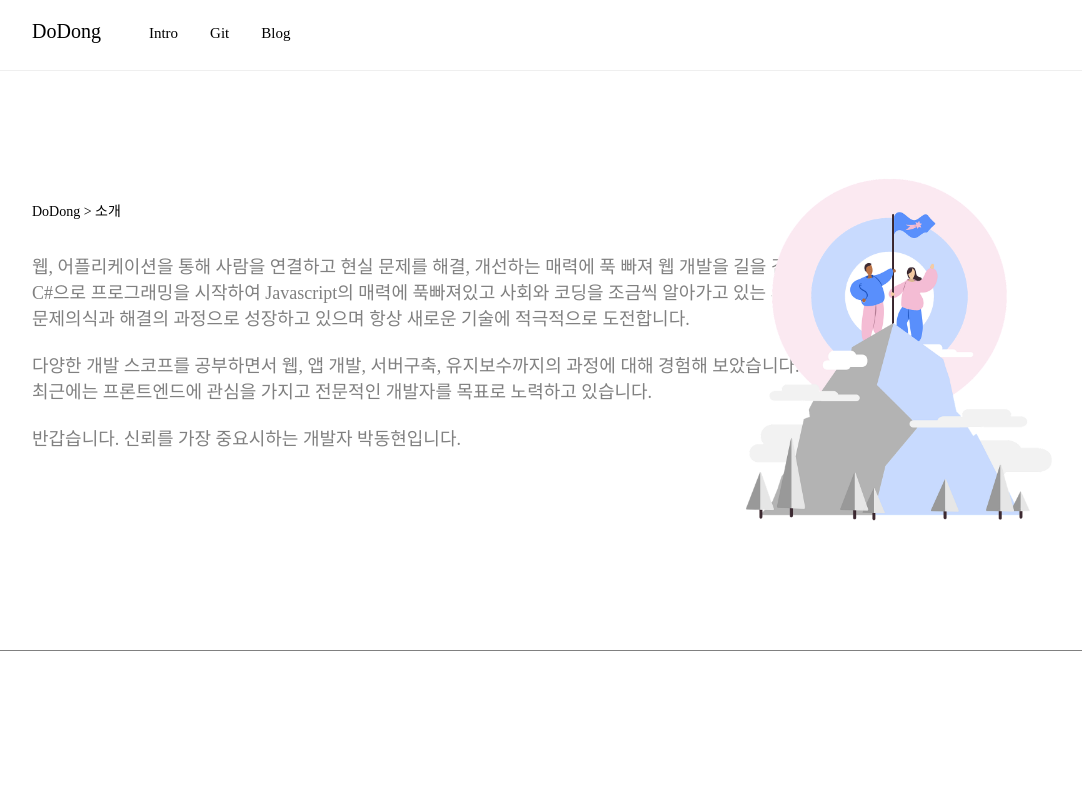
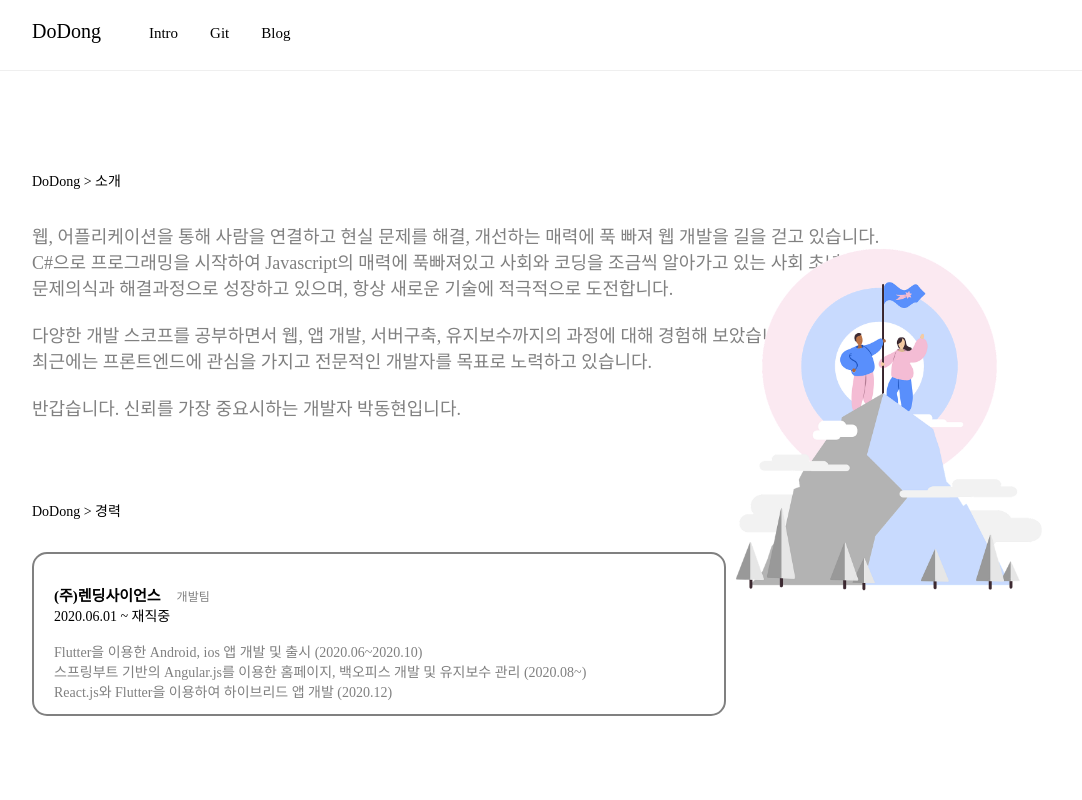
Before and after one commit to qkrdkwl9090/dodong_web, a React (Create React App) app: page /Intro in a window 1280 px wide. Shown: the top 800 px of the page, without its empty margins (96-1178 px from the left). Built offline with nearby package versions, Linux system fonts and the light colour scheme.

Commit message:
add intro1

```diff
--- a/src/Pages/Intro.js
+++ b/src/Pages/Intro.js
@@ -10,12 +10,24 @@ function Intro(){
                 <p className="myIntroContent">
                     웹, 어플리케이션을 통해 사람을 연결하고 현실 문제를 해결, 개선하는 매력에 푹 빠져 웹 개발을 길을 걷고 있습니다.<br></br>
                     C#으로 프로그래밍을 시작하여 Javascript의 매력에 푹빠져있고 사회와 코딩을 조금씩 알아가고 있는 사회 초년생입니다.<br></br>
-                문제의식과 해결의 과정으로 성장하고 있으며 항상 새로운 기술에 적극적으로 도전합니다.<br></br><br></br>
+                    문제의식과 해결과정으로 성장하고 있으며, 항상 새로운 기술에 적극적으로 도전합니다.<br></br><br></br>
                     다양한 개발 스코프를 공부하면서 웹, 앱 개발, 서버구축, 유지보수까지의 과정에 대해 경험해 보았습니다.<br></br>
                     최근에는 프론트엔드에 관심을 가지고 전문적인 개발자를 목표로 노력하고 있습니다.<br></br><br></br>
                     반갑습니다. 신뢰를 가장 중요시하는 개발자 박동현입니다. <br></br>
                     </p>
                 <img src={mount}/>
+                <div className="titleName">DoDong > 경력</div>
+                <div className="career">
+                    <div className="company">
+                        <h1>(주)렌딩사이언스</h1>
+                        <p>개발팀 </p>
+                    </div>
+                    <div>2020.06.01 ~ 재직중</div>
+                    <p>
+                    Flutter을 이용한 Android, ios 앱 개발 및 출시 (2020.06~2020.10)<br></br>
+                    스프링부트 기반의 Angular.js를 이용한 홈페이지, 백오피스 개발 및 유지보수 관리 (2020.08~)<br></br>
+                    React.js와 Flutter을 이용하여 하이브리드 앱 개발 (2020.12)</p>
+                </div>
             </section>
         </div>
     )
--- a/src/Scss/Intro.scss
+++ b/src/Scss/Intro.scss
@@ -1,9 +1,9 @@
 .introContent{
     height:1000px;
-    padding-top:150px;
+    padding-top:70px;
     section{
-        height:400px;
-        padding:50px 0;
+        height:550px;
+        padding:100px 0;
         border-bottom: 1px solid grey;
     }
     .intro{
@@ -15,12 +15,42 @@
         .myIntroContent{
             color:grey;
             font-size: 18px;
+            margin-bottom:5rem;
         }
         img{
             position: absolute;
-            right:0;
-            top:150px;
+            right:10px;
+            top:220px;
             width:600px;
+        }
+        .career{
+            width: 650px;
+            height: 120px;
+            margin: 20px 0;
+            border-radius: 15px;
+            text-align: left;
+            padding: 20px;
+            border: 2px solid grey;
+            p{
+                color:grey;
+                margin-top:1rem;
+            }
+            .company{
+                display: flex;
+                width: 180px;
+                h1{
+                    padding-top: 10px;
+                    font-size: 15px;
+                }
+                p{
+                    padding-top: 13px;
+                    font-size:12px;
+                    margin-left: 1rem;
+                    margin-top:0;
+
+                }
+
+            }
         }
     }
 }
--- a/src/index.css
+++ b/src/index.css
@@ -10,6 +10,22 @@ code {
     monospace;
 }
 
-p{
-  margin:0;
+html, body, div, span, applet, object, iframe,
+h1, h2, h3, h4, h5, h6, p, blockquote, pre,
+a, abbr, acronym, address, big, cite, code,
+del, dfn, em, img, ins, kbd, q, s, samp,
+small, strike, strong, sub, sup, tt, var,
+b, u, i, center,
+dl, dt, dd, ol, ul, li,
+fieldset, form, label, legend,
+table, caption, tbody, tfoot, thead, tr, th, td,
+article, aside, canvas, details, embed,
+figure, figcaption, footer, header, hgroup,
+menu, nav, output, ruby, section, summary,
+time, mark, audio, video {
+	margin: 0;
+	padding: 0;
+	border: 0;
+	font-size: 100%;
+	vertical-align: baseline;
 }
```
Also changed, not shown: 1 other file (tests, documents, lock files or other folders). Lines whose indentation alone changed are shown as unchanged.
